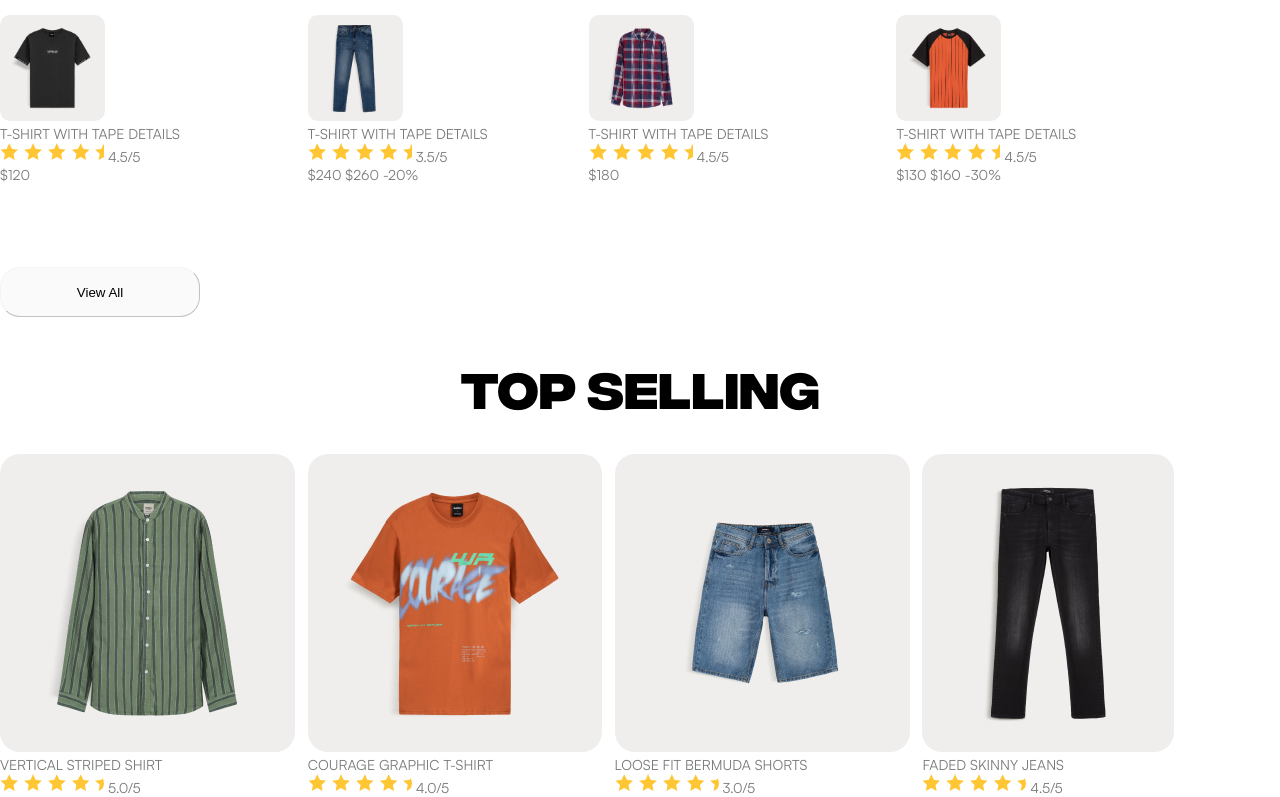
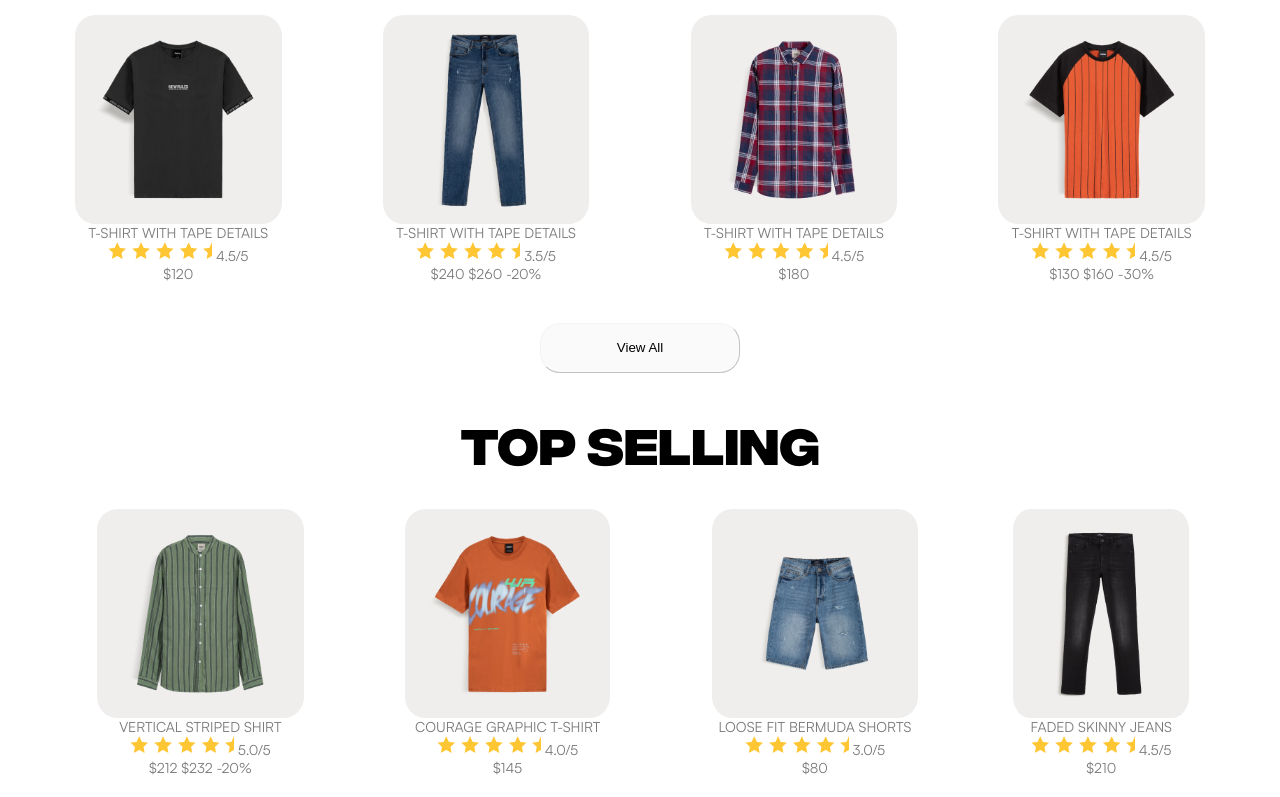
Before and after one commit to calexoliveira/cantinhodevendas, a React (Vite) app: page / in a window 1280 px wide. Shown: the part 1100-1897 px from the top of the page. Built offline with nearby package versions, Linux system fonts and the light colour scheme.

Commit message:
section3e4

```diff
--- a/src/components/Section.tsx
+++ b/src/components/Section.tsx
@@ -36,30 +36,30 @@ export function Section() {
                 <div >
                     <header >NEW ARRIVALS</header>
                     <div>
-                        <p >
-                            <span><img src="../src/image/tshirt.png" alt="" /></span><br />
-                            <span>T-SHIRT WITH TAPE DETAILS</span><br />
-                            <span><img src="../src/image/estrelas.png" alt="" /> 4.5/5</span><br />
-                            <span>$120</span>
-                        </p>
-                        <p >
-                            <span><img src="../src/image/skinny.png" alt="" /></span><br />
-                            <span>T-SHIRT WITH TAPE DETAILS</span><br />
-                            <span><img src="../src/image/estrelas.png" alt="" /> 3.5/5</span><br />
-                            <span>$240 $260 -20%</span>
-                        </p>
-                        <p>
-                            <span><img src="../src/image/shirt.png" alt="" /></span><br />
-                            <span>T-SHIRT WITH TAPE DETAILS</span><br />
-                            <span><img src="../src/image/estrelas.png" alt="" /> 4.5/5</span><br />
-                            <span>$180</span>
-                        </p>
-                        <p>
-                            <span><img src="../src/image/tshirt sleeve.png" alt="" /></span><br />
-                            <span>T-SHIRT WITH TAPE DETAILS</span><br />
-                            <span><img src="../src/image/estrelas.png" alt="" /> 4.5/5</span><br />
-                            <span>$130 $160 -30%</span>
-                        </p>
+                        <div >
+                            <img src="../src/image/tshirt.png" alt="" />
+                            <div>T-SHIRT WITH TAPE DETAILS</div>
+                            <div><img src="../src/image/estrelas.png" alt="" /> 4.5/5</div>
+                            <div>$120</div>
+                        </div>
+                        <div >
+                            <img src="../src/image/skinny.png" alt="" />
+                            <div>T-SHIRT WITH TAPE DETAILS</div>
+                            <div><img src="../src/image/estrelas.png" alt="" /> 3.5/5</div>
+                            <div>$240 $260 -20%</div>
+                        </div>
+                        <div>
+                            <img src="../src/image/shirt.png" alt="" />
+                            <div>T-SHIRT WITH TAPE DETAILS</div>
+                            <div><img src="../src/image/estrelas.png" alt="" /> 4.5/5</div>
+                            <div>$180</div>
+                        </div>
+                        <div>
+                            <img src="../src/image/tshirt sleeve.png" alt="" />
+                            <div>T-SHIRT WITH TAPE DETAILS</div>
+                            <div><img src="../src/image/estrelas.png" alt="" /> 4.5/5</div>
+                            <div>$130 $160 -30%</div>
+                        </div>
                     </div>
                     <div><button>View All</button></div>
                 </div>
@@ -68,30 +68,30 @@ export function Section() {
                 <div >
                     <header>top selling</header>
                     <div>
-                        <p >
-                            <span><img src="../src/image/striped_shirt.png" alt="" /></span><br />
-                            <span>VERTICAL STRIPED SHIRT</span><br />
-                            <span><img src="../src/image/estrelas.png" alt="" /> 5.0/5</span><br />
+                        <div >
+                            <img src="../src/image/striped_shirt.png" alt="" />
+                            <span>VERTICAL STRIPED SHIRT</span>
+                            <span><img src="../src/image/estrelas.png" alt="" /> 5.0/5</span>
                             <span>$212 $232 -20%</span>
-                        </p>
-                        <p >
-                            <span><img src="../src/image/courage.png" alt="" /></span><br />
-                            <span>COURAGE GRAPHIC T-SHIRT</span><br />
-                            <span><img src="../src/image/estrelas.png" alt="" /> 4.0/5</span><br />
+                        </div>
+                        <div >
+                            <img src="../src/image/courage.png" alt="" />
+                            <span>COURAGE GRAPHIC T-SHIRT</span>
+                            <span><img src="../src/image/estrelas.png" alt="" /> 4.0/5</span>
                             <span>$145</span>
-                        </p>
-                        <p>
-                            <span><img src="../src/image/loose_fit.png" alt="" /></span><br />
-                            <span>LOOSE FIT BERMUDA SHORTS</span><br />
-                            <span><img src="../src/image/estrelas.png" alt="" /> 3.0/5</span><br />
+                        </div>
+                        <div >
+                            <img src="../src/image/loose_fit.png" alt="" />
+                            <span>LOOSE FIT BERMUDA SHORTS</span>
+                            <span><img src="../src/image/estrelas.png" alt="" /> 3.0/5</span>
                             <span>$80</span>
-                        </p>
-                        <p>
-                            <span><img src="../src/image/faded.png" alt="" /></span><br />
-                            <span>FADED SKINNY JEANS</span><br />
-                            <span><img src="../src/image/estrelas.png" alt="" /> 4.5/5</span><br />
+                        </div>
+                        <div >
+                            <img src="../src/image/faded.png" alt="" />
+                            <span>FADED SKINNY JEANS</span>
+                            <span><img src="../src/image/estrelas.png" alt="" /> 4.5/5</span>
                             <span>$210</span>
-                        </p>
+                        </div>
                  </div>
                  <div><button>View All</button></div>
             </div>
--- a/src/style/styles.css
+++ b/src/style/styles.css
@@ -213,7 +213,7 @@
         font-family: 'Satoshi';
         color: #00000086;
         font-weight:100;
-        font-size: 14px;
+        font-size: 12px;
 
     }
 
@@ -228,6 +228,16 @@
             margin-bottom: 3%;
 
         }
+
+/*
+    .sections>div>div>div {
+        display: flex;
+        flex-direction: row;
+        align-items: center;
+        justify-content: center;
+
+    }*/
+
 
 /*########## Fim da características padrão para todas as sessões #########*/
 
@@ -346,13 +356,20 @@ display: flex;
     flex-direction: row;
     flex-wrap: wrap;
     gap: 1%;
+    align-items: center;
+    justify-content: center;
 }
 
-    .sections .section-3>div>div>p>span>img {
+    .sections .section-3>div>div>div>img {
         border-radius: 10%;
-        max-width: 50%;
-        max-height: 50%;
-
+        max-width: 70%;
+        max-height: 70%;
+    }
+    .sections .section-3>div>div>div {
+        display: flex;
+        flex-direction: column;
+        align-items: center;
+        gap: 0%;
     }
 
     .section-3>div>div>button {
@@ -365,17 +382,28 @@ gap: 1%;
         background-color: #fafafa;
     }
 
-
 /*###################### Característica da sessão 4 ######################*/
 
 .sections .section-4>div>div {
     display: flex;
     flex-direction: row;
+    flex-wrap: wrap;
     gap: 1%;
+    align-items: center;
+    justify-content: center;
 }
 
-.sections .section-4>div>div>p>span>img {
-border-radius: 20px;
+    .sections .section-4>div>div>div>img {
+        border-radius: 10%;
+        max-width: 70%;
+        max-height: 70%;
+    }
+
+    .sections .section-4>div>div>div {
+        display: flex;
+        flex-direction: column;
+        align-items: center;
+        gap: 0%;
     }
 
 .section-4>div>div>button {
@@ -815,6 +843,7 @@ align-items: center;
         color: #000000;
     }
 
+
 /*###################### Característica da sessão 2 ######################*/
 
     .sections .section-2 {
@@ -845,11 +874,24 @@ align-items: center;
     .sections .section-3>div>div {
         display: flex;
         flex-direction: row;
+        flex-wrap: nowrap;
         gap: 1%;
+        align-items: center;
+        justify-content: center;
+
     }
 
     .sections .section-3>div>div>p>span>img {
         border-radius: 10%;
+        max-width: 100%;
+        max-height: 100%;
+    }
+
+    .sections .section-3>div>div>div {
+        display: flex;
+        flex-direction: column;
+        align-items: center;
+        gap: 0%;
     }
 
     .section-3>div>div>button {
```
Also changed, not shown: src/image/skinny.png. Lines whose indentation alone changed are shown as unchanged.
